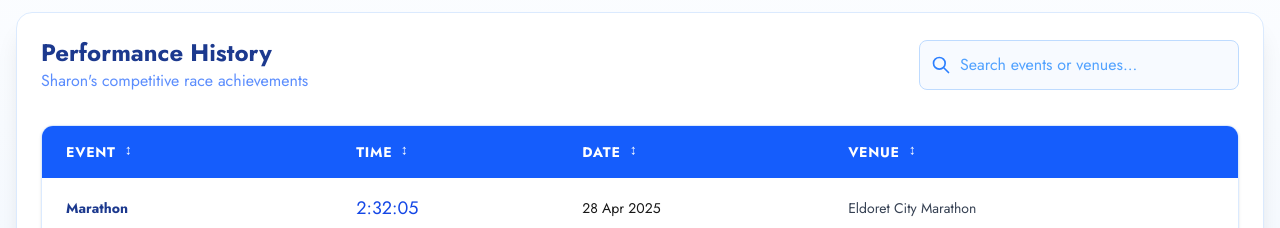
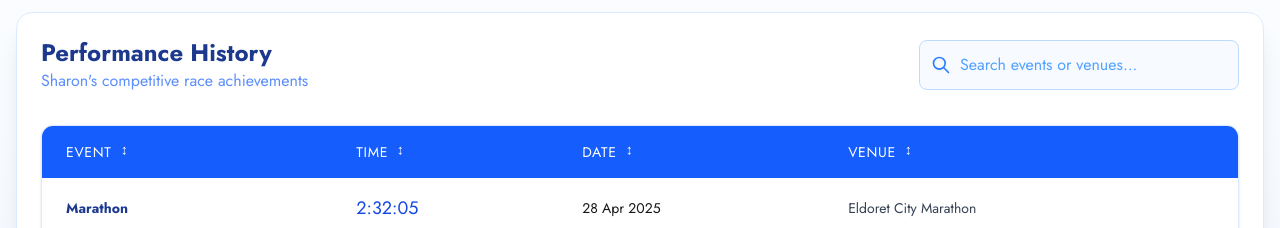
Before and after one commit to Koech161/gideon-sugut, a Next.js app: page / in a window 1280 px wide. Shown: the part 1020-1248 px from the top of the page. Built offline with nearby package versions, Linux system fonts and the light colour scheme.

Commit message:
update record

```diff
--- a/components/RecordsTable.jsx
+++ b/components/RecordsTable.jsx
@@ -127,7 +127,7 @@ export default function RecordsTable() {
                     {headerGroup.headers.map((header) => (
                       <th
                         key={header.id}
-                        className="px-3 py-2 text-sm font-semibold tracking-wider text-left text-white uppercase transition-colors cursor-pointer md:px-6 md:py-4 hover:bg-blue-700"
+                        className="px-3 py-2 text-sm font-medium tracking-wider text-left text-white uppercase transition-colors cursor-pointer md:px-6 md:py-4 hover:bg-blue-700"
                         onClick={header.column.getToggleSortingHandler()}
                       >
                         <div className="flex items-center">
```
